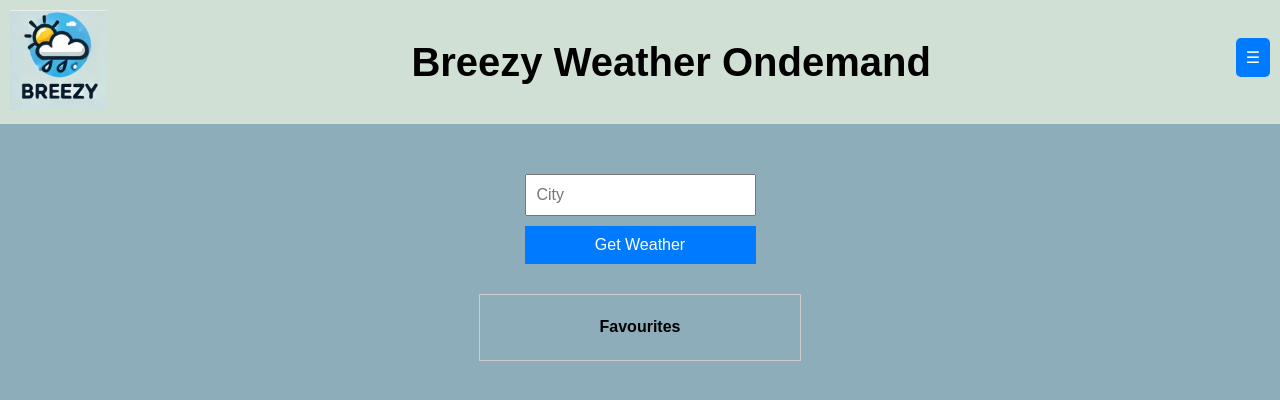
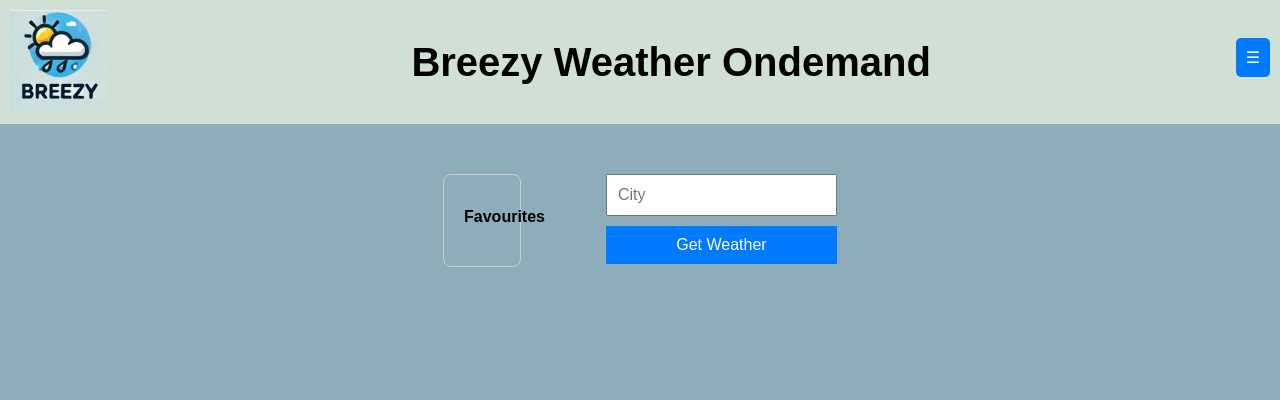
Before and after one commit to Rob-Baglow-9269/Breezy_app, a React (Create React App) app in the folder client/: page / in a window 1280 px wide. Shown: the top 400 px of the page. Built offline with nearby package versions, Linux system fonts and the light colour scheme; the HTML template or start-up script is replaced by a standard one.

Commit message:
fix 1 for favs

```diff
--- a/client/src/components/Weather/Favourites.css
+++ b/client/src/components/Weather/Favourites.css
@@ -1,23 +1,24 @@
 /* components/Weather/Favourites.css */
 .favourites-container {
+    width: 25%;
+    padding: 20px;
+    margin-right: 20px;
     border: 1px solid #ccc;
-    padding: 10px;
-    margin-top: 20px;
+    border-radius: 8px;
     font-family: sans-serif;
-    font-size: 14px;
-    width: 300px;
+    font-size: 14px; /* Adjust font size */
+    text-align: left;
   }
 
   .favourites-container h2 {
-    font-size: 16px;
-    margin-bottom: 10px;
+    margin-bottom: 20px;
+    font-size: 16px; /* Title font size */
   }
 
-  .favourites-container ul {
-    list-style: none;
-    padding: 0;
+  .favourite {
+    margin-bottom: 20px;
   }
 
-  .favourites-container li {
-    margin-bottom: 5px;
+  .favourite-weather {
+    margin-left: 10px;
   }
--- a/client/src/components/Weather/Favourites.js
+++ b/client/src/components/Weather/Favourites.js
@@ -7,30 +7,49 @@ const Favourites = ({ isLoggedIn }) => {
   const [favourites, setFavourites] = useState([]);
 
   useEffect(() => {
+    if (isLoggedIn) {
+      fetchFavourites();
+    }
+  }, [isLoggedIn]);
+
   const fetchFavourites = async () => {
-      if (isLoggedIn) {
     try {
       const token = localStorage.getItem('token');
       const res = await axios.get('https://breezy-app.onrender.com/api/favourites', {
-            headers: { Authorization: `Bearer ${token}` },
+        headers: { Authorization: `Bearer ${token}` }
       });
-          setFavourites(res.data);
+      const favouriteCities = res.data;
+      const weatherData = await Promise.all(
+        favouriteCities.map(async (fav) => {
+          const weatherRes = await axios.get(`https://breezy-app.onrender.com/api/weather?city=${fav.savedCities[0].cityName}`, {
+            headers: { Authorization: `Bearer ${token}` }
+          });
+          return {
+            city: fav.savedCities[0].cityName,
+            weather: weatherRes.data
+          };
+        })
+      );
+      setFavourites(weatherData);
     } catch (error) {
       console.error('Failed to fetch favourites', error);
     }
-      }
   };
-    fetchFavourites();
-  }, [isLoggedIn]);
 
   return (
     <div className="favourites-container">
       <h2>Favourites</h2>
-      <ul>
-        {favourites.map(fav => (
-          <li key={fav._id}>{fav.savedCities.map(city => city.cityName).join(', ')}</li>
+      {favourites.map((fav, index) => (
+        <div key={index} className="favourite">
+          <h3>{fav.city}</h3>
+          {fav.weather && (
+            <div className="favourite-weather">
+              <p>Temperature: {fav.weather.temperature}°C</p>
+              <p>Condition: {fav.weather.condition}</p>
+            </div>
+          )}
+        </div>
       ))}
-      </ul>
     </div>
   );
 };
--- a/client/src/components/Weather/WeatherDisplay.css
+++ b/client/src/components/Weather/WeatherDisplay.css
@@ -1,16 +1,14 @@
 .weather-container {
-    display: flex;
-    flex-direction: column;
-    align-items: center;
-    justify-content: center;
-    text-align: center;
-    margin-top: 20px; /* Adjust this value as needed */
-  }
+  display: flex;
+  justify-content: center;
+  align-items: flex-start;
+  margin-top: 20px;
+}
 
-  .weather-form {
-    margin-bottom: 20px; /* Space between form and weather info */
-  }
+.favourites-wrapper {
+  margin-right: 20px;
+}
 
-  .weather-info {
-    margin-top: 20px; /* Space between form and weather info */
-  }
+.weather-display {
+  text-align: center;
+}
--- a/client/src/components/Weather/WeatherDisplay.js
+++ b/client/src/components/Weather/WeatherDisplay.js
@@ -57,6 +57,10 @@ const WeatherDisplay = ({ isLoggedIn }) => {
 
   return (
     <div className="weather-container">
+      <div className="favourites-wrapper">
+        <Favourites isLoggedIn={isLoggedIn} />
+      </div>
+      <div className="weather-display">
         <form onSubmit={fetchWeather}>
           <input type="text" placeholder="City" value={city} onChange={(e) => setCity(e.target.value)} />
           <button type="submit">Get Weather</button>
@@ -71,7 +75,7 @@ const WeatherDisplay = ({ isLoggedIn }) => {
             <p>Condition: {weather.condition}</p>
           </div>
         )}
-      <Favourites isLoggedIn={isLoggedIn} />
+      </div>
     </div>
   );
 };
```
Lines whose indentation alone changed are shown as unchanged.
